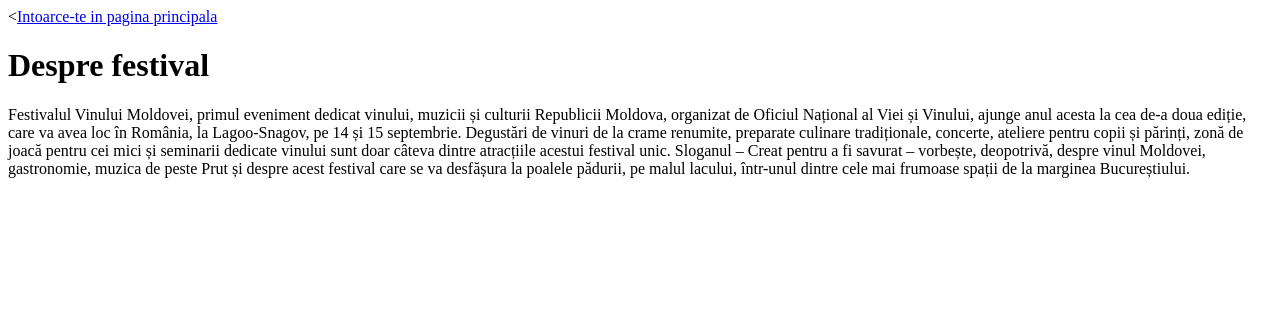
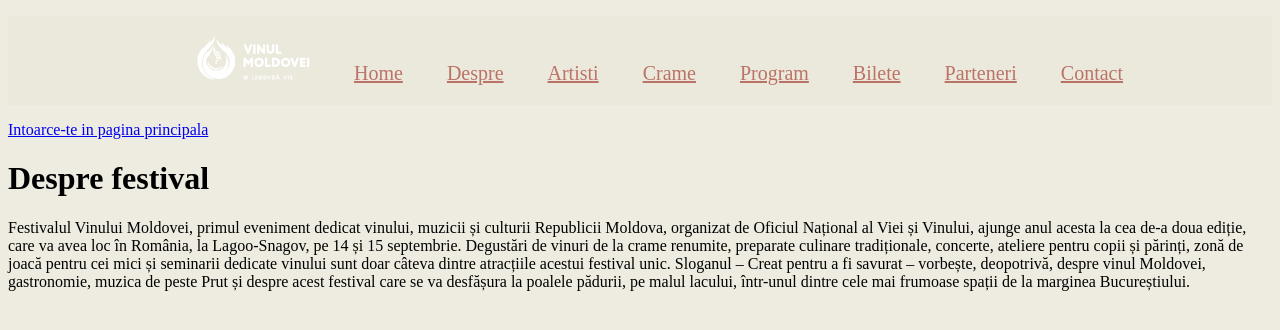
Before and after one commit to Vladoron/Dezastru, a plain HTML site: page despre.html in a window 1280 px wide. Drawn offline with Linux system fonts and the light colour scheme.

Commit message:
sa facem commit

```diff
--- a/despre.html
+++ b/despre.html
@@ -1,16 +1,48 @@
-<!<!DOCTYPE html>
+<!DOCTYPE html>
 
 <head>
   <title>Despre festival</title>
   <link rel="icon" type="image/png" sizes="16x16" href="favicon-16x16.png">
-  <nav>
-    <<a href="index.html">Intoarce-te in pagina principala</a>
-  </nav>
 
-  <h1>Despre festival</h1>
+  <style media="screen">
+  body {background-color:#eeece0}
+
+  .nav {
+  background-color: #ebe9dc;
+  text-align: center;
+  margin: 0;
+  padding: 0;
+  }
+
+  .nav li {
+  display: inline-block;
+  color: #bb7367;
+  font-size: 20px;
+  padding: 20px;
+}
+</style>
+
 </head>
+
 <main>
   <body>
+    <nav class="nav">
+    <ul>
+      <li><a href="index.html"><img src="logo-alb.png"></a></li>
+      <li><a href="index.html" style="color:#bb7367">Home</a></li>
+      <li><a href="despre.html" style="color:#bb7367">Despre</a></li>
+      <li><a href="artisti.html" title="Aceasta-i pagina cu artisti a la Floaree" style="color:#bb7367">Artisti</a></li>
+      <li><a href="crame.html" style="color:#bb7367">Crame</a></li>
+      <li><a href="program.html" style="color:#bb7367">Program</a></li>
+      <li><a href="bilete.html" style="color:#bb7367">Bilete</a></li>
+      <li><a href="parteneri.html" style="color:#bb7367">Parteneri</a></li>
+      <li><a href="contact.html" style="color:#bb7367">Contact</a></li>
+    </ul>
+    </nav>
+    <a href="index.html">Intoarce-te in pagina principala</a>
+
+
+    <h1>Despre festival</h1>
     <p>Festivalul Vinului Moldovei, primul eveniment dedicat vinului, muzicii și culturii Republicii Moldova, organizat de Oficiul Național al Viei și Vinului, ajunge anul acesta la cea de-a doua ediție, care va avea loc în România, la Lagoo-Snagov, pe 14 și 15 septembrie. Degustări de vinuri de la crame renumite, preparate culinare tradiționale, concerte, ateliere pentru copii și părinți, zonă de joacă pentru cei mici și seminarii dedicate vinului sunt doar câteva dintre atracțiile acestui festival unic.
 
 Sloganul – Creat pentru a fi savurat – vorbește, deopotrivă, despre vinul Moldovei, gastronomie, muzica de peste Prut și despre acest festival care se va desfășura la poalele pădurii, pe malul lacului, într-unul dintre cele mai frumoase spații de la marginea Bucureștiului.</p>
--- /dev/null
+++ b/styles.css
@@ -0,0 +1,18 @@
+body {background-color: #eeece0}
+
+nav {
+background-color: #ebe9dc;
+text-align: center;
+margin: 0;
+padding: 0;
+
+
+}
+
+nav li {
+display: inline-block;
+color: #bb7367;
+font-size: 20px;
+padding: 20px;
+
+}
```
Also changed, not shown: index.html (+1 -1 lines), program.html (+16 -4 lines).
